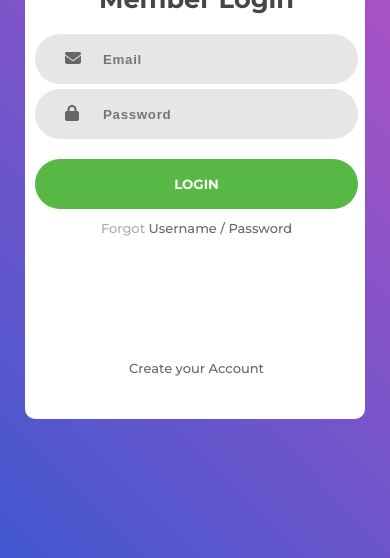
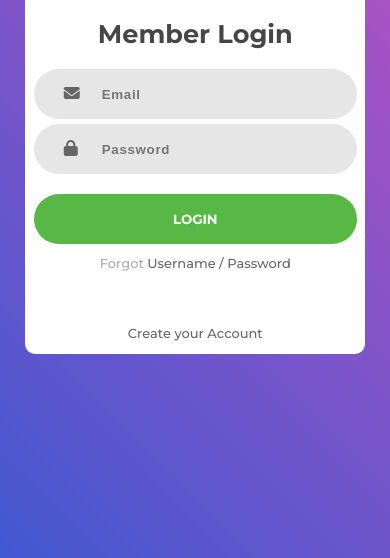
Before and after one commit to devleonardo/devleonardo.github.io, a plain HTML site: page projetos/tela-de-login/index.html in a window 390 px wide. Shown: the part 286-844 px from the top of the page. Drawn offline with Linux system fonts and the light colour scheme.

Commit message:
update login

```diff
--- a/projetos/tela-de-login/css/mobile.scss
+++ b/projetos/tela-de-login/css/mobile.scss
@@ -81,14 +81,14 @@
   }
 }
 
-@media(max-width: 560px) {
+@media(max-width: 460px) {
   body{
-    padding-top: 15px;
+    padding-top: 50px;
   }
   .container {
     transition: 500ms;
     width: 200px;
-    height: 550px;
+    height: 450px;
     transition: 500ms;
   }
   .tela1{
@@ -96,7 +96,7 @@
   }
 
   .tela2{
-    margin-left: 7%;
+    margin-left: 6.7%;
   }
   input{
     width: 225px;
@@ -105,6 +105,6 @@
     width: 323px;
   }
   .criar{
-    margin-top: 50px;
+    margin-top: -20px;
   }
 }
--- a/projetos/tela-de-login/css/style.scss
+++ b/projetos/tela-de-login/css/style.scss
@@ -13,7 +13,7 @@ a{
 }
 
 body{
-  background: linear-gradient(-135deg,#c850c0,#4158d0);
+  background: linear-gradient(-135deg,#c850c0,#4158d0) no-repeat;
   background-attachment: fixed;
   padding-top: 100px;
 }
--- a/projetos/tela-de-login/index.html
+++ b/projetos/tela-de-login/index.html
@@ -2,7 +2,7 @@
 <html lang="pt-br">
 <head>
   <meta charset="UTF-8">
-  <meta name="viewport" content="width=1440, initial-scale=1.0">
+  <meta name="viewport" content="width=device-width, initial-scale=1.0">
   <link rel="stylesheet" href="css/style.css">
   <script src="https://kit.fontawesome.com/1158f95d2c.js" crossorigin="anonymous"></script>
   <title>Login</title>
```
Also changed, not shown: projetos/tela-de-login/css/style.css.
